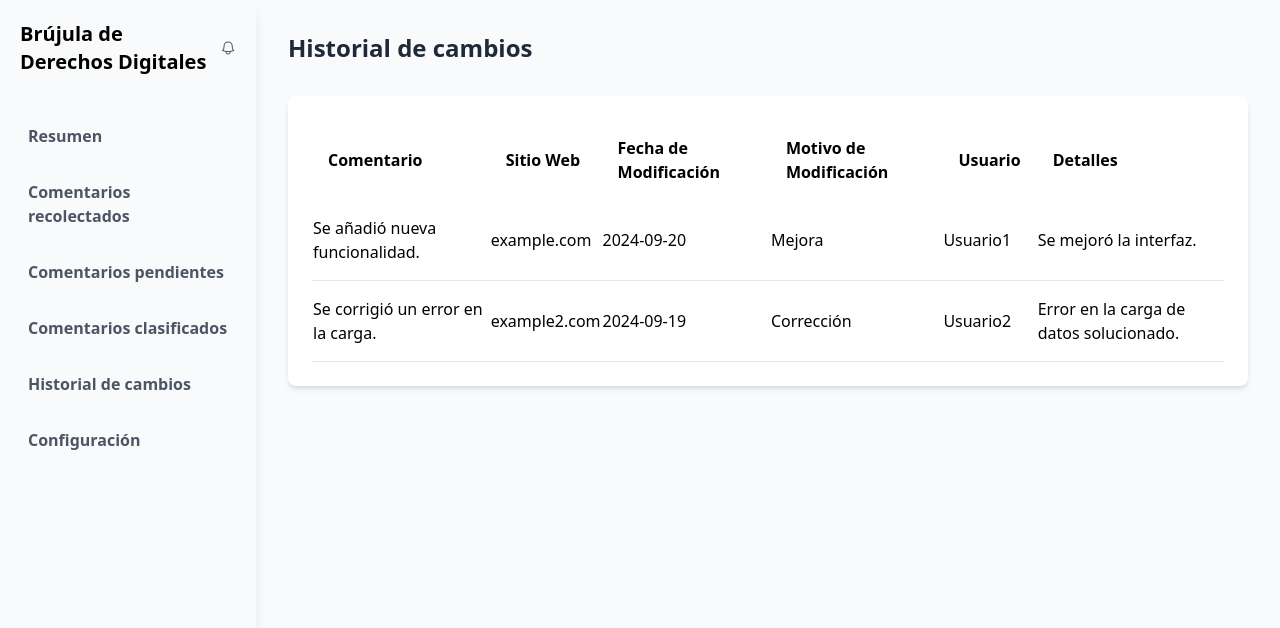
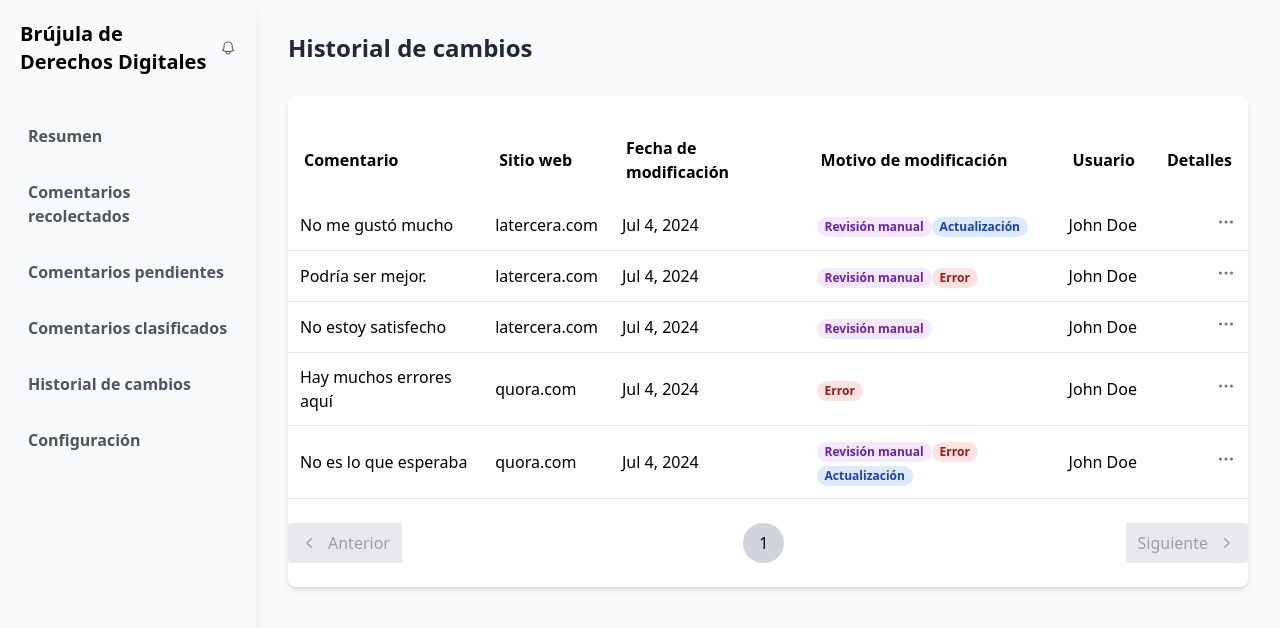
Before and after one commit to MelanieSeg/brujuladederechos, a React (Create React App) app in the folder frontend/: page /historial-de-cambios in a window 1280 px wide. Shown: the top 628 px of the page. Built offline with nearby package versions, Linux system fonts and the light colour scheme.

Commit message:
Vista HistorialDeCambios

```diff
--- a/frontend/src/components/HistorialDeCambios.js
+++ b/frontend/src/components/HistorialDeCambios.js
@@ -1,42 +1,212 @@
-import React from 'react';
+import React, { useState } from 'react';
+import { ChevronRightIcon, ChevronLeftIcon, EllipsisHorizontalIcon } from '@heroicons/react/20/solid';
+
+const changes = [
+  {
+    id: 1,
+    comment: 'No me gustó mucho',
+    website: 'latercera.com',
+    date: 'Jul 4, 2024',
+    reason: ['Revisión manual', 'Actualización'],
+    column: 'Text',
+    user: 'John Doe'
+  },
+  {
+    id: 2,
+    comment: 'Podría ser mejor.',
+    website: 'latercera.com',
+    date: 'Jul 4, 2024',
+    reason: ['Revisión manual', 'Error'],
+    column: 'Text',
+    user: 'John Doe'
+  },
+  {
+    id: 3,
+    comment: 'No estoy satisfecho',
+    website: 'latercera.com',
+    date: 'Jul 4, 2024',
+    reason: ['Revisión manual'],
+    column: 'Text',
+    user: 'John Doe'
+  },
+  {
+    id: 4,
+    comment: 'Hay muchos errores aquí',
+    website: 'quora.com',
+    date: 'Jul 4, 2024',
+    reason: ['Error'],
+    column: 'Text',
+    user: 'John Doe'
+  },
+  {
+    id: 5,
+    comment: 'No es lo que esperaba',
+    website: 'quora.com',
+    date: 'Jul 4, 2024',
+    reason: ['Revisión manual', 'Error', 'Actualización'],
+    column: 'Text',
+    user: 'John Doe'
+  },
+];
 
 export default function HistorialDeCambios() {
-    const cambios = [
-        { comentario: "Se añadió nueva funcionalidad.", sitio: "example.com", fecha: "2024-09-20", motivo: "Mejora", usuario: "Usuario1", detalles: "Se mejoró la interfaz." },
-        { comentario: "Se corrigió un error en la carga.", sitio: "example2.com", fecha: "2024-09-19", motivo: "Corrección", usuario: "Usuario2", detalles: "Error en la carga de datos solucionado." },
-    ];
+  const [paginaActual, setPaginaActual] = useState(1);
+  const [changesPerPage] = useState(10); // Para paginación
+  const [selectedChange, setSelectedChange] = useState(null); // Para mostrar detalles en barra lateral
+
+  // Paginación: Calcular los cambios a mostrar en la página actual
+  const indiceUltimoCambio = paginaActual * changesPerPage;
+  const indicePrimerCambio = indiceUltimoCambio - changesPerPage;
+  const cambiosAMostrar = changes.slice(indicePrimerCambio, indiceUltimoCambio);
+
+  const totalPaginas = Math.ceil(changes.length / changesPerPage);
+
+  const handlePaginaClick = (numeroPagina) => {
+    setPaginaActual(numeroPagina);
+  };
+
+  const ReasonBadge = ({ reason }) => {
+    const getColor = (reason) => {
+      switch (reason) {
+        case 'Revisión manual':
+          return 'bg-purple-100 text-purple-800';
+        case 'Error':
+          return 'bg-red-100 text-red-800';
+        case 'Actualización':
+          return 'bg-blue-100 text-blue-800';
+        default:
+          return 'bg-gray-100 text-gray-800';
+      }
+    };
 
     return (
-        <div className="p-8" >
-            <h2 className="text-2xl font-semibold mb-6 text-gray-800" > Historial de cambios </h2>
+      <span className={`px-2 inline-flex text-xs leading-5 font-semibold rounded-full ${getColor(reason)}`}>
+        {reason}
+      </span>
+    );
+  };
 
-            { /* Tabla de cambios */}
-            < div className="mt-8 bg-white shadow-md p-6 rounded-lg" >
-                <table className="min-w-full border-collapse" >
+  const handleVerDetalles = (cambio) => {
+    setSelectedChange(cambio); // Mostrar el detalle en la barra lateral
+  };
+
+  const handleCerrarDetalles = () => {
+    setSelectedChange(null);
+  };
+
+  return (
+    <div className="p-8 flex flex-col">
+      <div className="flex-grow">
+        <h2 className="text-2xl font-semibold mb-6 text-gray-800">Historial de cambios</h2>
+
+        {/* Contenedor de tabla */}
+        <div className="mt-8 bg-white shadow-md py-6 rounded-lg">
+          <table className="min-w-full">
             <thead>
               <tr>
-                            <th className="p-4 text-left" > Comentario </th>
-                            <th className="p-4 text-left" > Sitio Web </th>
-                            <th className="p-4 text-left" > Fecha de Modificación </th>
-                            <th className="p-4 text-left" > Motivo de Modificación </th>
-                            <th className="p-4 text-left" > Usuario </th>
-                            <th className="p-4 text-left" > Detalles </th>
+                <th className="p-4 text-left">Comentario</th>
+                <th className="p-4 text-left">Sitio web</th>
+                <th className="p-4 text-left">Fecha de modificación</th>
+                <th className="p-4 text-left">Motivo de modificación</th>
+                <th className="p-4 text-left">Usuario</th>
+                <th className="p-4 text-left">Detalles</th> {/* Columna para los tres puntos */}
               </tr>
             </thead>
-                    <tbody >
-                        {cambios.map((cambio, index) => (<tr key={index} >
-                            <td className="border-b py-4" > {cambio.comentario} </td>
-                            <td className="border-b py-4" > {cambio.sitio} </td>
-                            <td className="border-b py-4" > {cambio.fecha} </td>
-                            <td className="border-b py-4" > {cambio.motivo} </td>
-                            <td className="border-b py-4" > {cambio.usuario} </td>
-                            <td className="border-b py-4" > {cambio.detalles} </td>
+            <tbody className="space-y-4">
+              {cambiosAMostrar.map((change) => (
+                <tr key={change.id} className="border-b space-y-4">
+                  <td className="p-3">{change.comment}</td>
+                  <td className="p-3">{change.website}</td>
+                  <td className="p-3">{change.date}</td>
+                  <td className="p-3">
+                    {change.reason.map((r) => (
+                      <ReasonBadge key={r} reason={r} />
+                    ))}
+                  </td>
+                  <td className="p-3">{change.user}</td>
+                  <td className="p-3 text-right">
+                    <button
+                      onClick={() => handleVerDetalles(change)}
+                      className="text-gray-500 hover:text-gray-700"
+                    >
+                      <EllipsisHorizontalIcon className="h-5 w-5" />
+                    </button>
+                  </td>
                 </tr>
-                        ))
-                        }
+              ))}
             </tbody>
-                </table >
+          </table>
+
+          {/* Paginación */}
+          <div className="flex justify-between mt-6">
+            <button
+              onClick={() => handlePaginaClick(paginaActual - 1)}
+              disabled={paginaActual === 1}
+              className="px-3 py-1 bg-gray-300 text-gray-700 rounded-l disabled:opacity-50 flex items-center space-x-2"
+            >
+              <ChevronLeftIcon className="h-5 w-5" />
+              <span>Anterior</span>
+            </button>
+            <div className="flex space-x-2">
+              {Array.from({ length: totalPaginas }, (_, i) => i + 1).map((num) => (
+                <button
+                  key={num}
+                  onClick={() => handlePaginaClick(num)}
+                  className={`px-4 py-2 rounded-full ${num === paginaActual ? 'bg-gray-300' : 'bg-gray-200 hover:bg-gray-300'}`}
+                >
+                  {num}
+                </button>
+              ))}
             </div>
+            <button
+              onClick={() => handlePaginaClick(paginaActual + 1)}
+              disabled={paginaActual === totalPaginas}
+              className="px-3 py-1 bg-gray-300 text-gray-700 rounded-r disabled:opacity-50 flex items-center space-x-2"
+            >
+              <span>Siguiente</span>
+              <ChevronRightIcon className="h-5 w-5" />
+            </button>
+          </div>
+        </div>
+      </div>
+
+      {/* Barra lateral para mostrar detalles */}
+        {selectedChange && (
+        <div className="fixed inset-0 bg-gray-600 bg-opacity-50 h-full w-full">
+            {/* Barra lateral fija a la derecha */}
+            <div className="absolute right-0 top-0 h-full w-1/3 bg-white shadow-lg p-6">
+            {/* Botón de cierre (solo la X) */}
+            <div className="flex justify-between items-start">
+                <h3 className="text-lg font-bold text-gray-900">Detalle de modificación</h3>
+                <button onClick={handleCerrarDetalles} className="text-gray-500 hover:text-gray-700 text-lg">
+                &#10005; {/* Este es el símbolo de la X */}
+                </button>
+            </div>
+
+            {/* Contenido */}
+            <div className="mt-6">
+                <p className="text-sm font-semibold text-gray-700">Comentario:</p>
+                <p className="text-base text-gray-900 mt-1">{selectedChange.comment}</p>
+
+                <p className="text-sm font-semibold text-gray-700 mt-6">Detalles:</p>
+                <textarea
+                className="w-full mt-1 p-2 border border-gray-300 rounded-md bg-gray-100 text-gray-500"
+                rows="3"
+                disabled
+                value="El valor fue modificado debido a la detección de un error en el registro clasificación automática."
+                />
+
+                <p className="text-sm font-semibold text-gray-700 mt-6">Modificación realizada por:</p>
+                <input
+                type="text"
+                className="w-full mt-1 p-2 border border-gray-300 rounded-md bg-gray-100 text-gray-500"
+                disabled
+                value={selectedChange.user}
+                />
+            </div>
+            </div>
+        </div>
+        )}
     </div>
   );
 }
```
Lines whose indentation alone changed are shown as unchanged.
